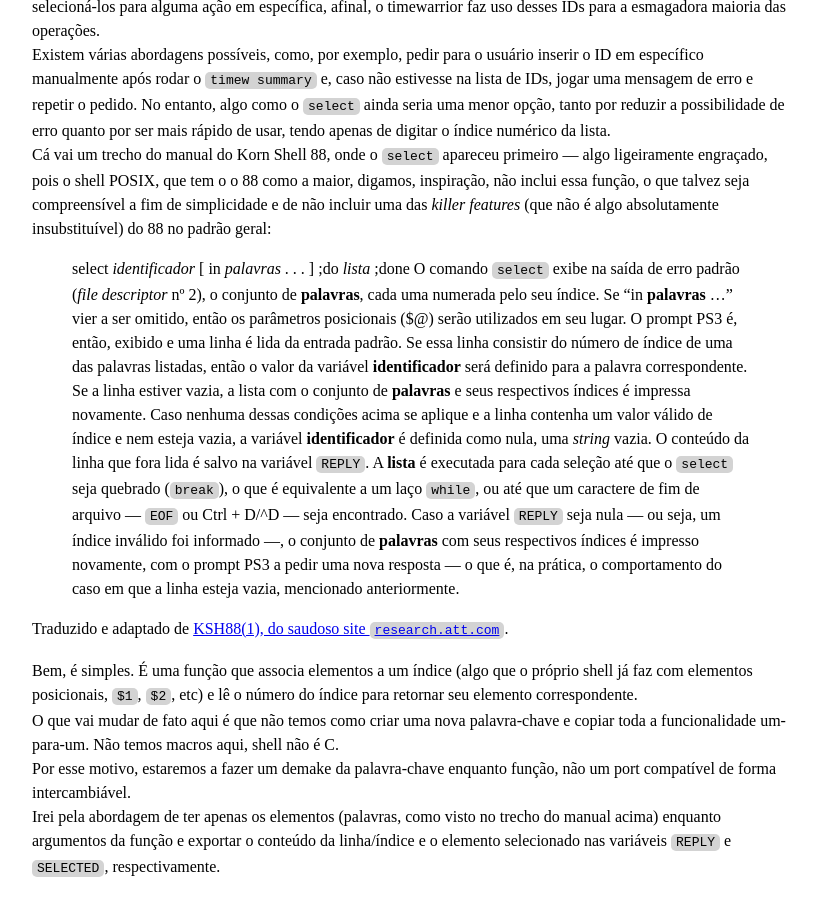
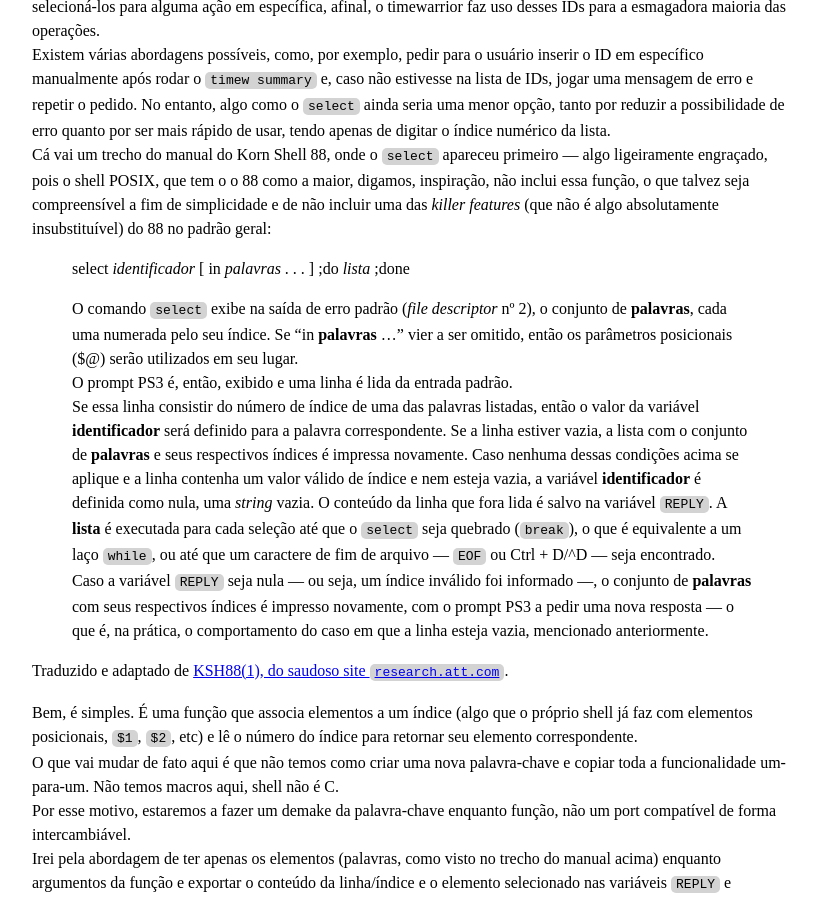
Before and after one commit to takusuman/blog, a Jekyll site: the page built from _posts/2026-01-18-select-bourne-shell.markdown, in a window 1280 px wide and 900 px high, scrolled down 489 px. Shown: the whole window, without its empty margins (228-1045 px from the left). Built offline with Jekyll 4.4.1, drawn with Linux system fonts in a browser that asks for light colours; part of the change alters nothing that is shown; some of the changed text lies outside the part shown.

Commit message:
fix: Questões de formatação de texto.

````diff
--- a/_posts/2026-01-18-select-bourne-shell.markdown
+++ b/_posts/2026-01-18-select-bourne-shell.markdown
@@ -38,6 +38,7 @@ compreensível a fim de simplicidade e de não incluir uma das _killer features_
 (que não é algo absolutamente insubstituível) do 88 no padrão geral:
 
 > select _identificador_  [  in _palavras_  . . .  ] ;do _lista_ ;done
+>
 >   O comando ``select`` exibe na saída de erro padrão (_file descriptor_ nº 2),
 >   o conjunto de **palavras**, cada uma numerada pelo seu índice. Se
 >   "in **palavras** ..." vier a ser omitido, então os parâmetros posicionais
@@ -213,7 +214,8 @@ done
 ```
 
 E cá vai um código de exemplo, usando todas as funcionalidades que
-implementamos. No espírito do Gramado in Concert, achei que seria interessante
+implementamos. No espírito do [Gramado in
+Concert](https://www.gramadoinconcert.com.br), achei que seria interessante
 usar a famigerada escala de Dó como exemplo:
 
 ```sh
````
